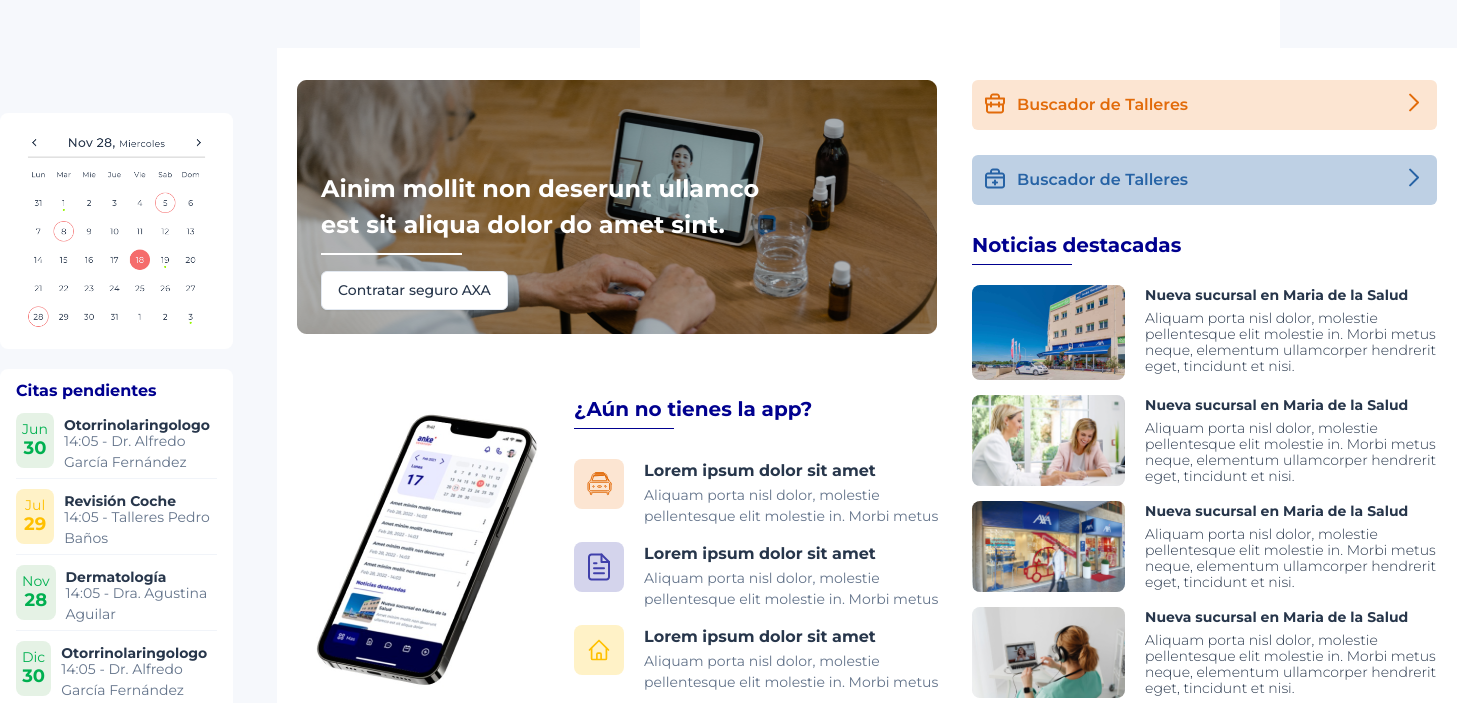
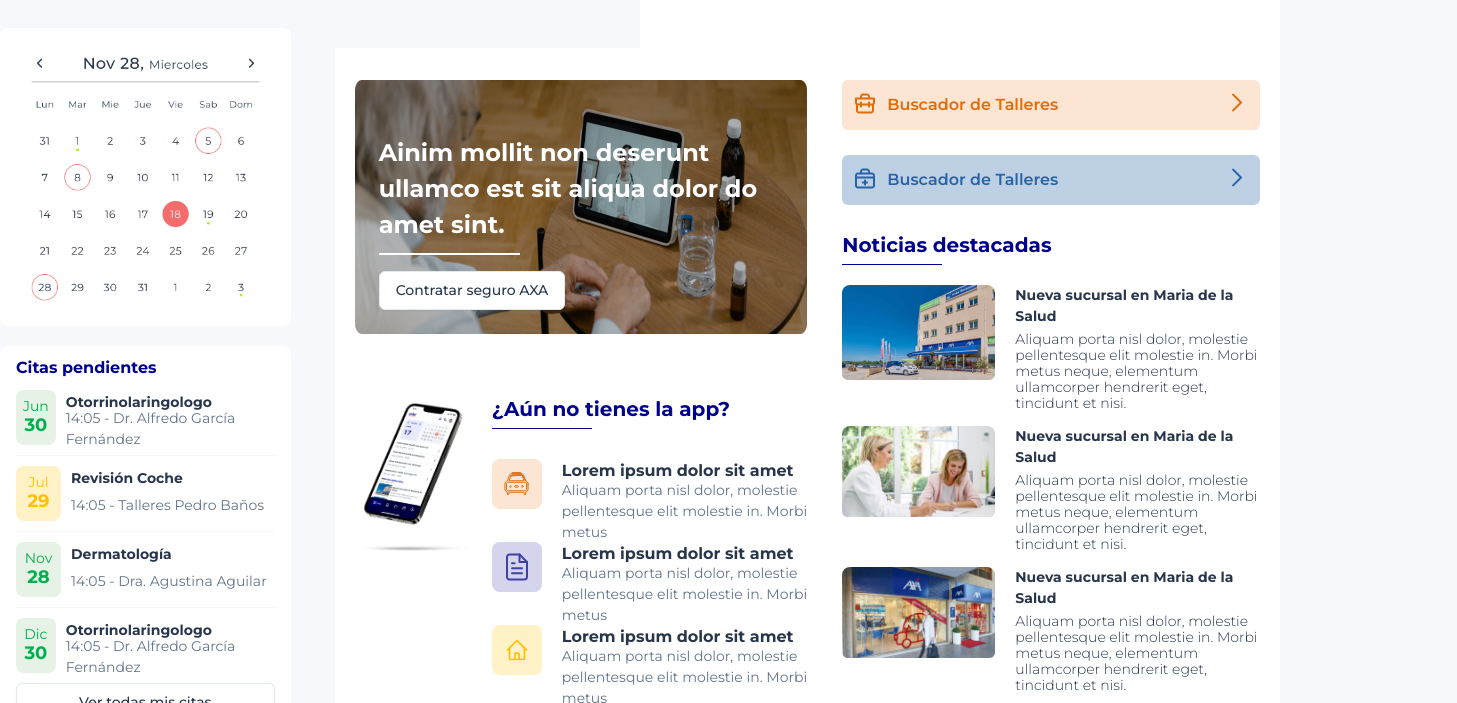
Before and after one commit to dnuzzolillo/anke-us, a website: page pages/home.html in a window 1280 px wide. Shown: the part 92-795 px from the top of the page, 1457 px wide, since content can reach past the window. Drawn offline with Linux system fonts and the light colour scheme.

Commit message:
fix home

```diff
--- a/pages/home.html
+++ b/pages/home.html
@@ -105,7 +105,7 @@
     <!-- START home -->
     <div class="container flex mx-auto flex-col xl:flex-row">
         <!-- START home side widgets -->
-        <div class="flex xl:flex-col px-5 xl:pl-0 xl:pr-11 w-full xl:w-[442px] space-x-5 xl:space-x-0 xl:space-y-5 mt-2.5 justify-center ">
+        <div class="flex xl:flex-col px-5 xl:pl-0 xl:pr-11 w-full xl:w-[442px] space-x-5 xl:space-x-0 xl:space-y-5 mt-2.5 justify-center xl:justify-start">
             <!-- calendar mock -->
             <div class="bg-white rounded-lg px-4 py-2.5 w-full">
                 <img src="/media/pngs/calendar-mock.png" alt="mock">
@@ -174,7 +174,7 @@
         <!-- START home main -->
         <div class="home-main flex justify-end bg-white mt-[-20px] pl-9 py-8 relative home-sm">
             <!-- START mian left column -->
-            <div class="flex flex-col w-full max-w-[640px]">
+            <div class="flex flex-col w-full max-w-[50%]">
                 <div class="w-full relative h-[254px]">
                     <img src="/media/pngs/doctor-banner-1.png" alt="doctor-banner-1"
                         class="absolute top-0 left-0 h-full w-full z-0">
@@ -187,7 +187,7 @@
                         </button>
                     </div>
                 </div>
-                <div class="grid grid-cols-[253px_1fr] mt-[60px]">
+                <div class="grid grid-cols-[25%_1fr] w-full mt-[60px]">
                     <div>
                         <img src="/media/pngs/smartphone-app-1.png" alt="smartphone-app-1">
                     </div>
@@ -196,7 +196,7 @@
                         <div class="h-0 border-t border-t-azul-60 w-[100px]"></div>
                         <div class="mb-[30px]"></div>
                         <!-- START app specs -->
-                        <div class="grid grid-rows-[1fr] gap-y-[30px] mb-[65px]">
+                        <div class="grid grid-rows-[1fr] w-full gap-y-[30px] mb-[65px]">
                             <!-- spec -->
                             <div class="grid grid-cols-[50px_1fr]">
                                 <div
@@ -206,7 +206,7 @@
                                 <div class="h-[53px] flex-col flex justify-between ml-5">
                                     <div class="font-bold text-xs h-2/4 flex items-center">Lorem ipsum dolor sit amet
                                     </div>
-                                    <div class="text-neutral-60 mt-2.5 w-[300px] text-2xs h-2/4 flex items-center">
+                                    <div class="text-neutral-60 mt-2.5 w-full pt-2.5 text-2xs h-2/4 flex items-center">
                                         Aliquam porta nisl dolor, molestie pellentesque elit molestie in. Morbi metus
                                     </div>
                                 </div>
@@ -219,7 +219,7 @@
                                 <div class="h-[53px] flex-col flex justify-between ml-5">
                                     <div class="font-bold text-xs h-2/4 flex items-center">Lorem ipsum dolor sit amet
                                     </div>
-                                    <div class="text-neutral-60 mt-2.5 w-[300px] text-2xs h-2/4 flex items-center">
+                                    <div class="text-neutral-60 mt-2.5 w-full pt-2.5 text-2xs h-2/4 flex items-center">
                                         Aliquam porta nisl dolor, molestie pellentesque elit molestie in. Morbi metus
                                     </div>
                                 </div>
@@ -233,7 +233,7 @@
                                 <div class="h-[53px] flex-col flex justify-between ml-5">
                                     <div class="font-bold text-xs h-2/4 flex items-center">Lorem ipsum dolor sit amet
                                     </div>
-                                    <div class="text-neutral-60 mt-2.5 w-[300px] text-2xs h-2/4 flex items-center">
+                                    <div class="text-neutral-60 mt-2.5 w-full pt-2.5 text-2xs h-2/4 flex items-center">
                                         Aliquam porta nisl dolor, molestie pellentesque elit molestie in. Morbi metus
                                     </div>
                                 </div>
@@ -254,7 +254,7 @@
             </div>
             <!-- END mian left column -->
             <!-- START mian right column -->
-            <div class="flex flex-col w-[500px] pl-[35px]">
+            <div class="flex flex-col w-[50%] pl-[35px]">
                 <div
                     class="grid grid-cols-[20px_1fr_15px] p-[13px] gap-x-[12px] w-full rounded-md bg-naranja-20 mb-[25px]">
                     <img class="w-[20px]" src="/media/svgs/briefcase-naranja-60.svg" alt="briefcase-naranja-60">
```
Also changed, not shown: css/output.css.
